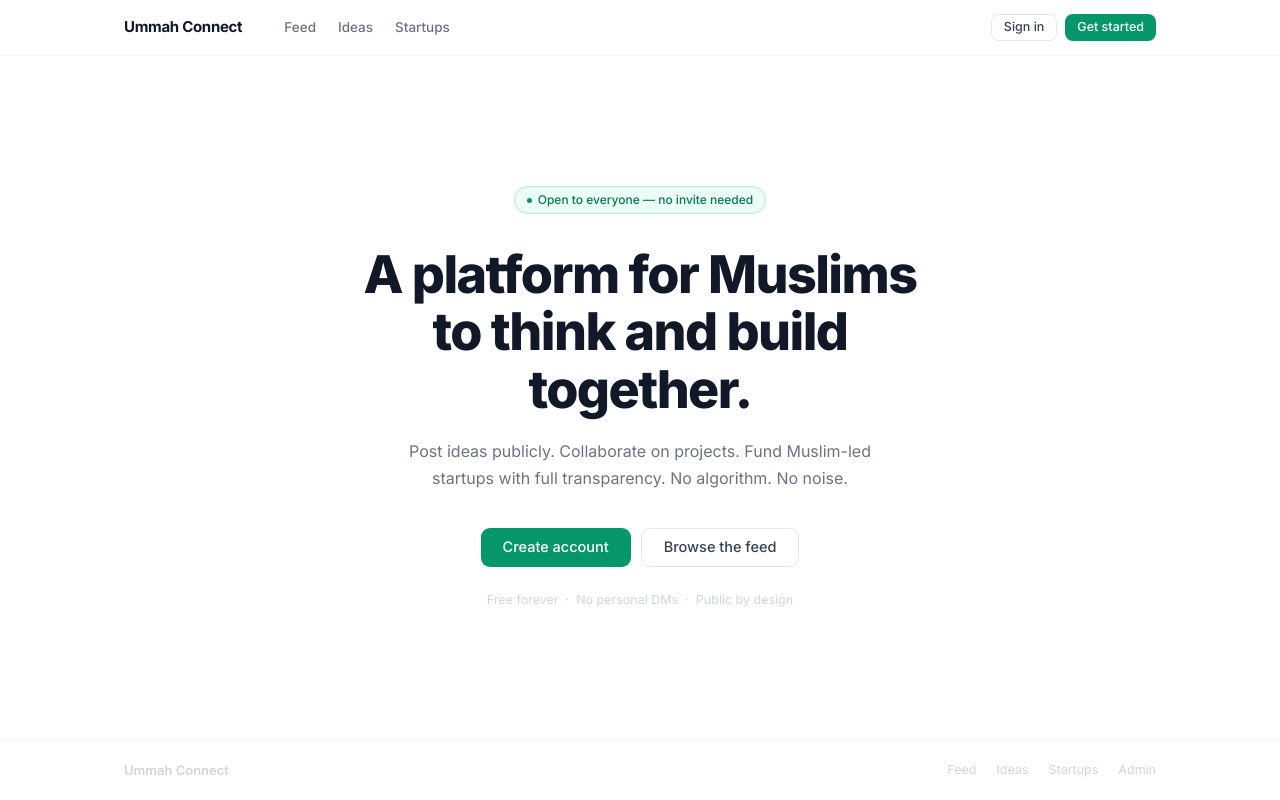
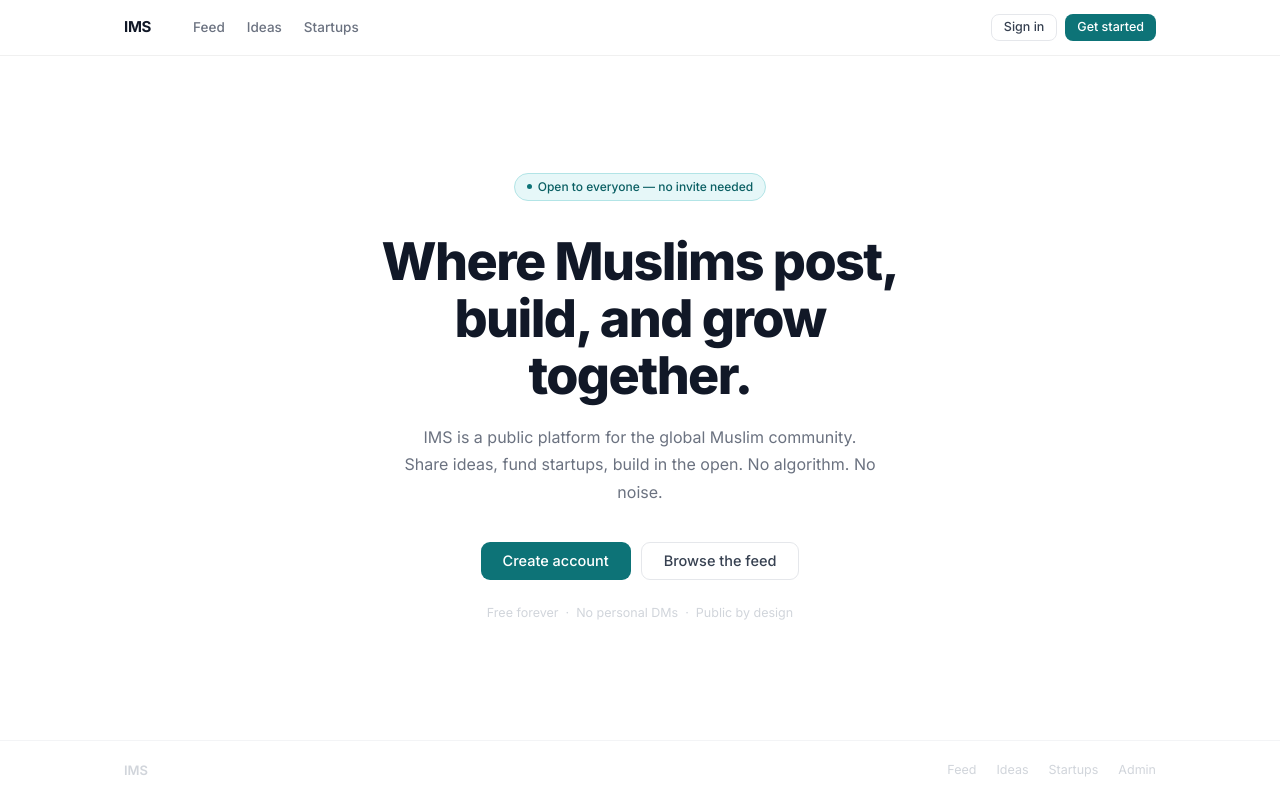
Before and after one commit to themaazahmadgit/ummah-connect, a Next.js app: page / in a window 1280 px wide. Built offline with nearby package versions, Linux system fonts and the light colour scheme.

Commit message:
Rebrand to IMS + deep teal/gold color scheme

```diff
--- a/app/api/admin/broadcast/route.ts
+++ b/app/api/admin/broadcast/route.ts
@@ -50,7 +50,7 @@ export async function POST(req: NextRequest) {
       const batch = emails.slice(i, i + batchSize);
       try {
         await resend.emails.send({
-          from: "Ummah Connect <onboarding@resend.dev>",
+          from: "IMS <onboarding@resend.dev>",
           to: batch,
           subject: `[${type?.toUpperCase() || "ANNOUNCEMENT"}] ${title}`,
           html: `
@@ -61,9 +61,9 @@ export async function POST(req: NextRequest) {
               <h1 style="font-size: 20px; color: #111827; margin-bottom: 12px;">${title}</h1>
               <p style="color: #4b5563; font-size: 15px; line-height: 1.65; margin-bottom: 24px;">${message}</p>
               <a href="https://ummah-connect.vercel.app/feed" style="display: inline-block; background: #059669; color: #fff; padding: 12px 24px; border-radius: 8px; text-decoration: none; font-weight: 600; font-size: 14px;">
-                View in Ummah Connect
+                View in IMS
               </a>
-              <p style="color: #d1d5db; font-size: 12px; margin-top: 32px;">Ummah Connect Admin Broadcast</p>
+              <p style="color: #d1d5db; font-size: 12px; margin-top: 32px;">IMS Admin Broadcast</p>
             </div>
           `,
         });
--- a/app/api/auth/signup/route.ts
+++ b/app/api/auth/signup/route.ts
@@ -53,19 +53,19 @@ export async function POST(req: NextRequest) {
     // Send welcome email
     try {
       await resend.emails.send({
-        from: "Ummah Connect <onboarding@resend.dev>",
+        from: "IMS <onboarding@resend.dev>",
         to: email,
-        subject: "Welcome to Ummah Connect",
+        subject: "Welcome to IMS",
         html: `
           <div style="font-family: sans-serif; max-width: 480px; margin: 0 auto; padding: 32px 24px;">
-            <h1 style="font-size: 22px; color: #111827; margin-bottom: 8px;">Welcome to Ummah Connect, ${name}!</h1>
+            <h1 style="font-size: 22px; color: #111827; margin-bottom: 8px;">Welcome to IMS, ${name}!</h1>
             <p style="color: #6b7280; font-size: 15px; line-height: 1.6; margin-bottom: 20px;">
               Your account has been created. Join the global Muslim community — share ideas, support startups, and build together.
             </p>
             <a href="https://ummah-connect.vercel.app/feed" style="display: inline-block; background: #059669; color: #fff; padding: 12px 24px; border-radius: 8px; text-decoration: none; font-weight: 600; font-size: 14px;">
               Go to your feed
             </a>
-            <p style="color: #d1d5db; font-size: 12px; margin-top: 32px;">Ummah Connect · Connecting the Muslim world</p>
+            <p style="color: #d1d5db; font-size: 12px; margin-top: 32px;">IMS · Connecting the Muslim world</p>
           </div>
         `,
       });
--- a/app/auth/page.tsx
+++ b/app/auth/page.tsx
@@ -104,7 +104,7 @@ export default function AuthPage() {
   return (
     <div style={{ minHeight: "100vh", background: "#ffffff", display: "flex", flexDirection: "column" }}>
       <div style={{ height: 56, borderBottom: "1px solid #f3f4f6", display: "flex", alignItems: "center", padding: "0 24px", justifyContent: "space-between" }}>
-        <Link href="/" style={{ fontWeight: 700, fontSize: 15, color: "#111827", textDecoration: "none" }}>Ummah Connect</Link>
+        <Link href="/" style={{ fontWeight: 700, fontSize: 15, color: "#111827", textDecoration: "none" }}>IMS</Link>
         <Link href="/" style={{ fontSize: 13, color: "#9ca3af", textDecoration: "none" }}>Back to home</Link>
       </div>
 
--- a/app/auth/update-password/page.tsx
+++ b/app/auth/update-password/page.tsx
@@ -43,7 +43,7 @@ export default function UpdatePasswordPage() {
   return (
     <div style={{ minHeight: "100vh", background: "#ffffff", display: "flex", flexDirection: "column" }}>
       <div style={{ height: 56, borderBottom: "1px solid #f3f4f6", display: "flex", alignItems: "center", padding: "0 24px", justifyContent: "space-between" }}>
-        <Link href="/" style={{ fontWeight: 700, fontSize: 15, color: "#111827", textDecoration: "none" }}>Ummah Connect</Link>
+        <Link href="/" style={{ fontWeight: 700, fontSize: 15, color: "#111827", textDecoration: "none" }}>IMS</Link>
       </div>
 
       <div style={{ flex: 1, display: "flex", alignItems: "center", justifyContent: "center", padding: "40px 24px" }}>
--- a/app/globals.css
+++ b/app/globals.css
@@ -20,7 +20,7 @@ body {
 }
 
 ::selection {
-  background: #d1fae5;
+  background: #ccf3f4;
 }
 
 ::-webkit-scrollbar { width: 1px; }
@@ -47,9 +47,9 @@ h1, h2, h3 {
 
 .nav {
   height: 56px;
-  background: rgba(255, 255, 255, 0.92);
+  background: rgba(255, 255, 255, 0.94);
   backdrop-filter: blur(12px);
-  border-bottom: 1px solid #f3f4f6;
+  border-bottom: 1px solid #f0f0f0;
   display: flex;
   align-items: center;
   position: sticky;
@@ -68,7 +68,7 @@ h1, h2, h3 {
 }
 
 .nav-link:hover { color: #111827; background: #f9fafb; }
-.nav-link.active { color: #059669; }
+.nav-link.active { color: #0d7377; }
 
 /* ── Buttons ──────────────────────────────────── */
 
@@ -90,10 +90,11 @@ h1, h2, h3 {
 }
 
 .btn-primary {
-  background: #059669;
+  background: #0d7377;
   color: #ffffff;
 }
-.btn-primary:hover { background: #047857; }
+.btn-primary:hover { background: #0a5f63; }
+.btn-primary:disabled { background: #7bb8bb; cursor: not-allowed; }
 
 .btn-secondary {
   background: #ffffff;
@@ -136,8 +137,8 @@ input, textarea, select {
 }
 
 input:focus, textarea:focus, select:focus {
-  border-color: #059669;
-  box-shadow: 0 0 0 3px #d1fae5;
+  border-color: #0d7377;
+  box-shadow: 0 0 0 3px rgba(13, 115, 119, 0.12);
 }
 
 input::placeholder, textarea::placeholder { color: #9ca3af; }
@@ -148,7 +149,7 @@ select option { background: #fff; }
 
 .card {
   background: #ffffff;
-  border: 1px solid #f3f4f6;
+  border: 1px solid #f0f0f0;
   border-radius: 10px;
 }
 
@@ -159,7 +160,7 @@ select option { background: #fff; }
 
 .card-interactive:hover {
   border-color: #e5e7eb;
-  box-shadow: 0 1px 8px rgba(0,0,0,0.06);
+  box-shadow: 0 2px 10px rgba(13, 115, 119, 0.06);
 }
 
 /* ── Badges ───────────────────────────────────── */
@@ -175,9 +176,9 @@ select option { background: #fff; }
 }
 
 .badge-emerald {
-  background: #ecfdf5;
-  color: #059669;
-  border: 1px solid #a7f3d0;
+  background: #e6f7f8;
+  color: #0d7377;
+  border: 1px solid #b2e4e6;
 }
 
 .badge-gray {
@@ -193,9 +194,9 @@ select option { background: #fff; }
 }
 
 .badge-orcid {
-  background: #f7fee7;
-  color: #4d7c0f;
-  border: 1px solid #d9f99d;
+  background: #fffbeb;
+  color: #92400e;
+  border: 1px solid #fde68a;
 }
 
 /* ── Pills / Category filter ──────────────────── */
@@ -216,12 +217,12 @@ select option { background: #fff; }
   font-family: inherit;
 }
 
-.pill:hover { border-color: #d1d5db; color: #374151; }
+.pill:hover { border-color: #b2e4e6; color: #0d7377; }
 
 .pill-active {
-  background: #ecfdf5;
-  border-color: #6ee7b7;
-  color: #047857;
+  background: #e6f7f8;
+  border-color: #7ecfd2;
+  color: #0a5f63;
   font-weight: 600;
 }
 
@@ -233,7 +234,7 @@ select option { background: #fff; }
   cursor: pointer;
   transition: color 0.1s;
 }
-.tag:hover { color: #059669; }
+.tag:hover { color: #0d7377; }
 
 /* ── Sidebar links ────────────────────────────── */
 
@@ -254,8 +255,8 @@ select option { background: #fff; }
   text-align: left;
   font-family: inherit;
 }
-.sidebar-link:hover { background: #f9fafb; color: #111827; }
-.sidebar-link.active { background: #ecfdf5; color: #059669; font-weight: 500; }
+.sidebar-link:hover { background: #f5fbfb; color: #111827; }
+.sidebar-link.active { background: #e6f7f8; color: #0d7377; font-weight: 500; }
 
 /* ── Progress ─────────────────────────────────── */
 
@@ -268,7 +269,7 @@ select option { background: #fff; }
 
 .progress-fill {
   height: 100%;
-  background: #059669;
+  background: linear-gradient(90deg, #0d7377, #14a8ad);
   border-radius: 999px;
   transition: width 0.6s ease;
 }
@@ -302,7 +303,7 @@ select option { background: #fff; }
   max-width: 480px;
   max-height: 90vh;
   overflow-y: auto;
-  box-shadow: 0 20px 60px rgba(0,0,0,0.12);
+  box-shadow: 0 20px 60px rgba(13, 115, 119, 0.12);
 }
 
 /* ── Toast ────────────────────────────────────── */
@@ -311,13 +312,13 @@ select option { background: #fff; }
   position: fixed;
   bottom: 20px;
   right: 20px;
-  background: #111827;
+  background: #0d7377;
   border-radius: 9px;
   padding: 11px 16px;
   font-size: 13px;
-  color: #f9fafb;
+  color: #ffffff;
   z-index: 200;
-  box-shadow: 0 8px 24px rgba(0,0,0,0.15);
+  box-shadow: 0 8px 24px rgba(13, 115, 119, 0.25);
   animation: toastIn 0.18s ease;
 }
 
@@ -342,7 +343,7 @@ select option { background: #fff; }
   border: none;
   font-family: inherit;
 }
-.feed-action:hover { background: #f9fafb; color: #374151; }
+.feed-action:hover { background: #f5fbfb; color: #0d7377; }
 .feed-action.liked { color: #dc2626; }
 
 /* ── Section label ────────────────────────────── */
@@ -372,7 +373,7 @@ select option { background: #fff; }
   font-size: 12px;
   font-family: inherit;
 }
-.icon-btn:hover { background: #f3f4f6; color: #374151; }
+.icon-btn:hover { background: #f5fbfb; color: #0d7377; }
 
 /* ── Avatar ───────────────────────────────────── */
 
@@ -389,8 +390,8 @@ select option { background: #fff; }
 }
 
 .avatar-emerald {
-  background: #ecfdf5;
-  color: #059669;
+  background: #e6f7f8;
+  color: #0d7377;
 }
 
 /* ── Feature link (server-safe hover) ────────── */
@@ -403,7 +404,7 @@ select option { background: #fff; }
   border-right: 1px solid #f3f4f6;
   border-bottom: 1px solid #f3f4f6;
 }
-.feature-link:hover { background: #fafafa; }
+.feature-link:hover { background: #f5fbfb; }
 
 /* ── Upvote button ────────────────────────────── */
 
@@ -421,5 +422,5 @@ select option { background: #fff; }
   transition: all 0.12s;
   flex-shrink: 0;
 }
-.upvote-btn:hover { border-color: #d1d5db; color: #374151; }
-.upvote-btn.active { background: #ecfdf5; border-color: #6ee7b7; color: #059669; }
+.upvote-btn:hover { border-color: #b2e4e6; color: #0d7377; }
+.upvote-btn.active { background: #e6f7f8; border-color: #7ecfd2; color: #0d7377; }
--- a/app/layout.tsx
+++ b/app/layout.tsx
@@ -2,8 +2,8 @@ import type { Metadata } from "next";
 import "./globals.css";
 
 export const metadata: Metadata = {
-  title: "Ummah Connect — Where the Ummah Builds Together",
-  description: "A global platform for Muslims to share ideas, build startups, and connect across the world. No cap.",
+  title: "IMS — Islamic Messaging System",
+  description: "The global platform where Muslims post, build startups, share ideas, and connect. Public, transparent, purposeful.",
   keywords: ["Muslim", "Islamic", "community", "startup", "ideas", "global"],
 };
 
--- a/app/page.tsx
+++ b/app/page.tsx
@@ -8,7 +8,7 @@ export default function Home() {
         <div className="container" style={{ display: "flex", alignItems: "center", justifyContent: "space-between" }}>
           <div style={{ display: "flex", alignItems: "center", gap: 32 }}>
             <Link href="/" style={{ fontWeight: 700, fontSize: 15, color: "#111827", textDecoration: "none", letterSpacing: "-0.02em" }}>
-              Ummah Connect
+              IMS
             </Link>
             <div style={{ display: "flex", gap: 2 }}>
               <Link href="/feed" className="nav-link">Feed</Link>
@@ -26,17 +26,17 @@ export default function Home() {
       {/* Hero — single section */}
       <main style={{ flex: 1, display: "flex", alignItems: "center", justifyContent: "center", padding: "80px 24px" }}>
         <div style={{ maxWidth: 600, textAlign: "center" }}>
-          <div style={{ display: "inline-flex", alignItems: "center", gap: 6, background: "#ecfdf5", border: "1px solid #a7f3d0", borderRadius: 999, padding: "4px 12px", marginBottom: 32 }}>
-            <span style={{ width: 5, height: 5, background: "#059669", borderRadius: "50%", display: "inline-block" }} />
-            <span style={{ fontSize: 12, color: "#047857", fontWeight: 500 }}>Open to everyone — no invite needed</span>
+          <div style={{ display: "inline-flex", alignItems: "center", gap: 6, background: "#e6f7f8", border: "1px solid #b2e4e6", borderRadius: 999, padding: "4px 12px", marginBottom: 32 }}>
+            <span style={{ width: 5, height: 5, background: "#0d7377", borderRadius: "50%", display: "inline-block" }} />
+            <span style={{ fontSize: 12, color: "#0a5f63", fontWeight: 500 }}>Open to everyone — no invite needed</span>
           </div>
 
           <h1 style={{ fontSize: "clamp(32px, 5.5vw, 52px)", fontWeight: 800, color: "#111827", lineHeight: 1.1, letterSpacing: "-0.03em", marginBottom: 20 }}>
-            A platform for Muslims<br />to think and build together.
+            Where Muslims post,<br />build, and grow together.
           </h1>
 
           <p style={{ fontSize: 16, color: "#6b7280", lineHeight: 1.7, marginBottom: 36, maxWidth: 480, margin: "0 auto 36px" }}>
-            Post ideas publicly. Collaborate on projects. Fund Muslim-led startups with full transparency. No algorithm. No noise.
+            IMS is a public platform for the global Muslim community. Share ideas, fund startups, build in the open. No algorithm. No noise.
           </p>
 
           <div style={{ display: "flex", gap: 10, justifyContent: "center", flexWrap: "wrap" }}>
@@ -57,7 +57,7 @@ export default function Home() {
       {/* Footer */}
       <footer style={{ borderTop: "1px solid #f3f4f6", padding: "20px 24px" }}>
         <div className="container" style={{ display: "flex", alignItems: "center", justifyContent: "space-between", flexWrap: "wrap", gap: 12 }}>
-          <span style={{ fontSize: 13, color: "#d1d5db", fontWeight: 600 }}>Ummah Connect</span>
+          <span style={{ fontSize: 13, color: "#d1d5db", fontWeight: 600 }}>IMS</span>
           <div style={{ display: "flex", gap: 20 }}>
             {[["Feed", "/feed"], ["Ideas", "/ideas"], ["Startups", "/startups"], ["Admin", "/admin"]].map(([l, h]) => (
               <Link key={h} href={h} style={{ fontSize: 12.5, color: "#d1d5db", textDecoration: "none" }}>{l}</Link>
--- a/components/Navbar.tsx
+++ b/components/Navbar.tsx
@@ -22,7 +22,7 @@ export default function Navbar() {
       <div className="container" style={{ display: "flex", alignItems: "center", justifyContent: "space-between" }}>
         <div style={{ display: "flex", alignItems: "center", gap: 28 }}>
           <Link href="/" style={{ fontWeight: 700, fontSize: 15, color: "#111827", textDecoration: "none", letterSpacing: "-0.02em" }}>
-            Ummah Connect
+            IMS
           </Link>
           <div style={{ display: "flex", gap: 2 }}>
             {links.map(l => (
```
